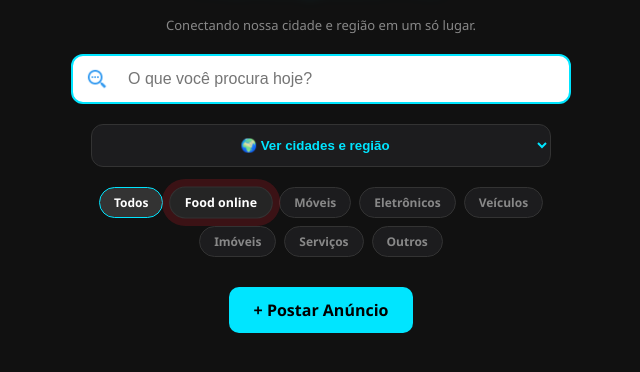
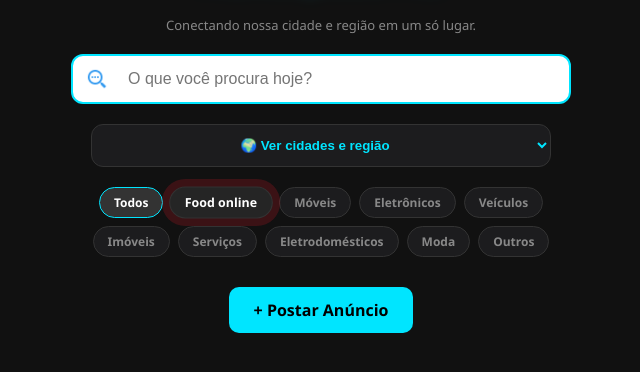
Before and after one commit to vitorricardinho-del/deploy-marketplace-Beta, a Flask app: page / in a window 1280 px wide. Shown: the part 272-644 px from the top of the page, without its empty margins (319-959 px from the left). Run offline with Flask 3, Linux system fonts and the light colour scheme; data that the repository does not hold is empty; some libraries are stand-ins or nearby versions.

Commit message:
Update mural.html

```diff
--- a/templates/mural.html
+++ b/templates/mural.html
@@ -389,7 +389,7 @@
         Food online
     </a>
 
-    {% for c in ['Móveis', 'Eletrônicos', 'Veículos', 'Imóveis', 'Serviços', 'Outros'] %}
+    {% for c in ['Móveis', 'Eletrônicos', 'Veículos', 'Imóveis', 'Serviços', 'Eletrodomésticos', 'Moda', 'Outros'] %}
     <a href="/?categoria={{ c }}" class="btn-categoria" style="background: {{ 'var(--prata)' if cat_ativa == c else '#1c1c1e' }}; color: {{ '#000' if cat_ativa == c else '#888' }}; border: 1px solid {{ 'var(--prata)' if cat_ativa == c else '#333' }};">{{ c }}</a>
     {% endfor %}
 </div>
```
